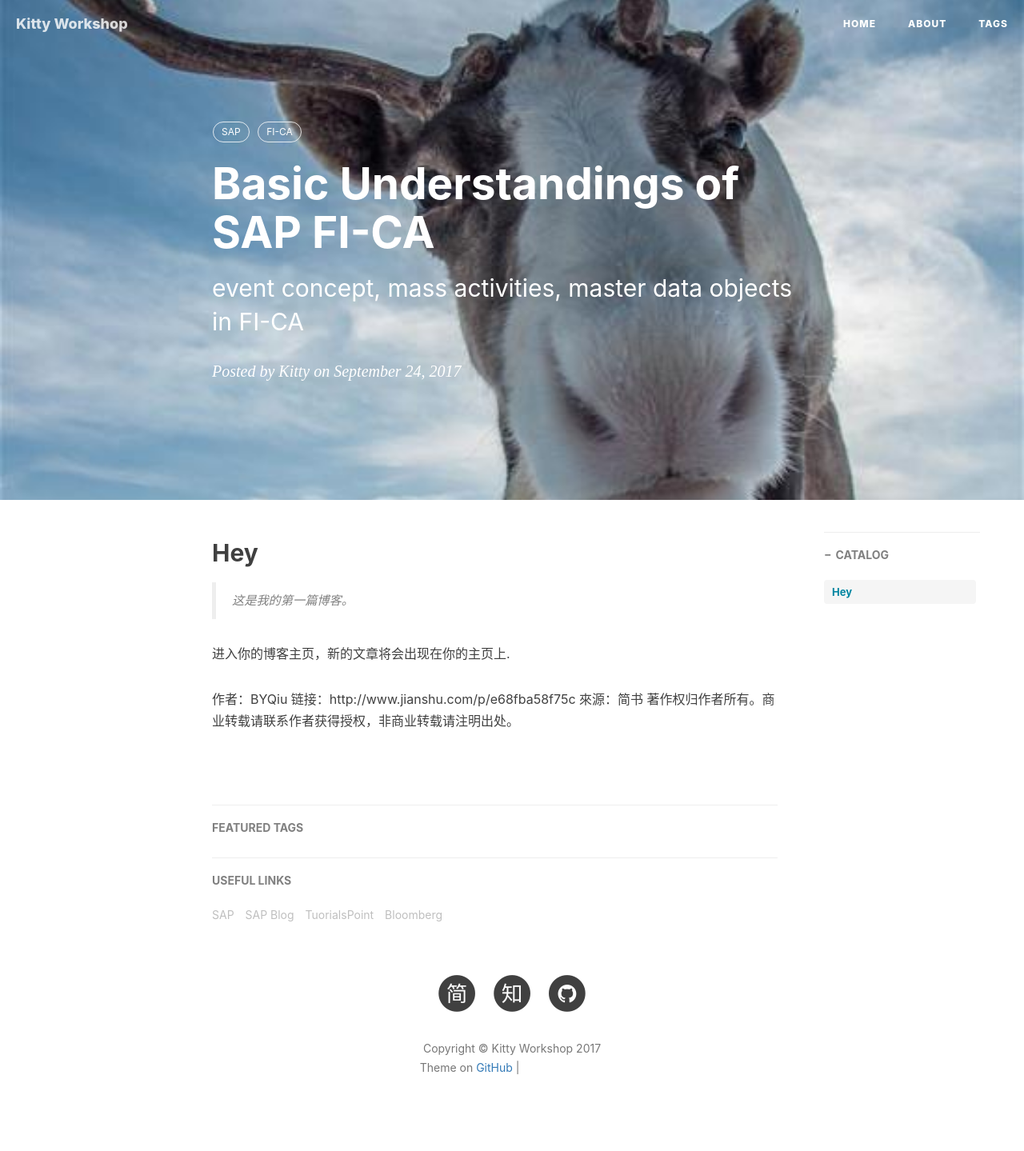
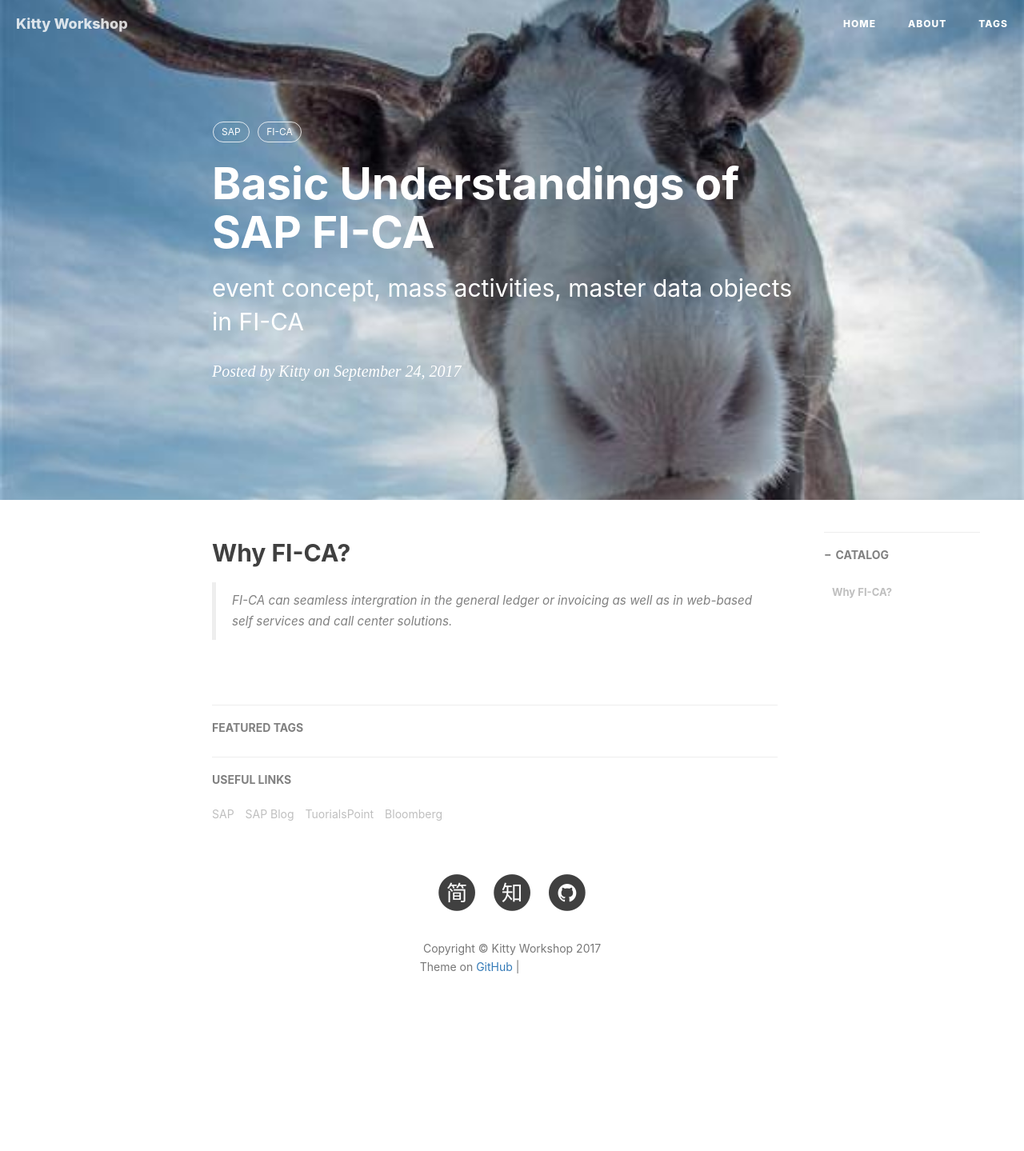
Before and after one commit to kittyworkshop/kittyworkshop.github.io, a Jekyll site: the page built from _posts/2017-09-24-SAP-FICA.md, in a window 1280 px wide. Shown: the whole page at 80% size. Built offline with Jekyll 4.4.1, drawn with Linux system fonts in a browser that asks for light colours; nearby versions of some CDN libraries; comment, search, counter and statistics services are not loaded; after the commit the page ends 1313 px from its top, so only the background shows below that; grey boxes are pictures that could not be loaded.

Commit message:
Update 2017-09-24-SAP-FICA.md

```diff
--- a/_posts/2017-09-24-SAP-FICA.md
+++ b/_posts/2017-09-24-SAP-FICA.md
@@ -10,12 +10,5 @@ tags: SAP
      FI-CA
 ---
 
-## Hey
->这是我的第一篇博客。
-
-进入你的博客主页，新的文章将会出现在你的主页上.
-
-作者：BYQiu
-链接：http://www.jianshu.com/p/e68fba58f75c
-來源：简书
-著作权归作者所有。商业转载请联系作者获得授权，非商业转载请注明出处。
+## Why FI-CA?
+>FI-CA can seamless intergration in the general ledger or invoicing as well as in web-based self services and call center solutions.
```
